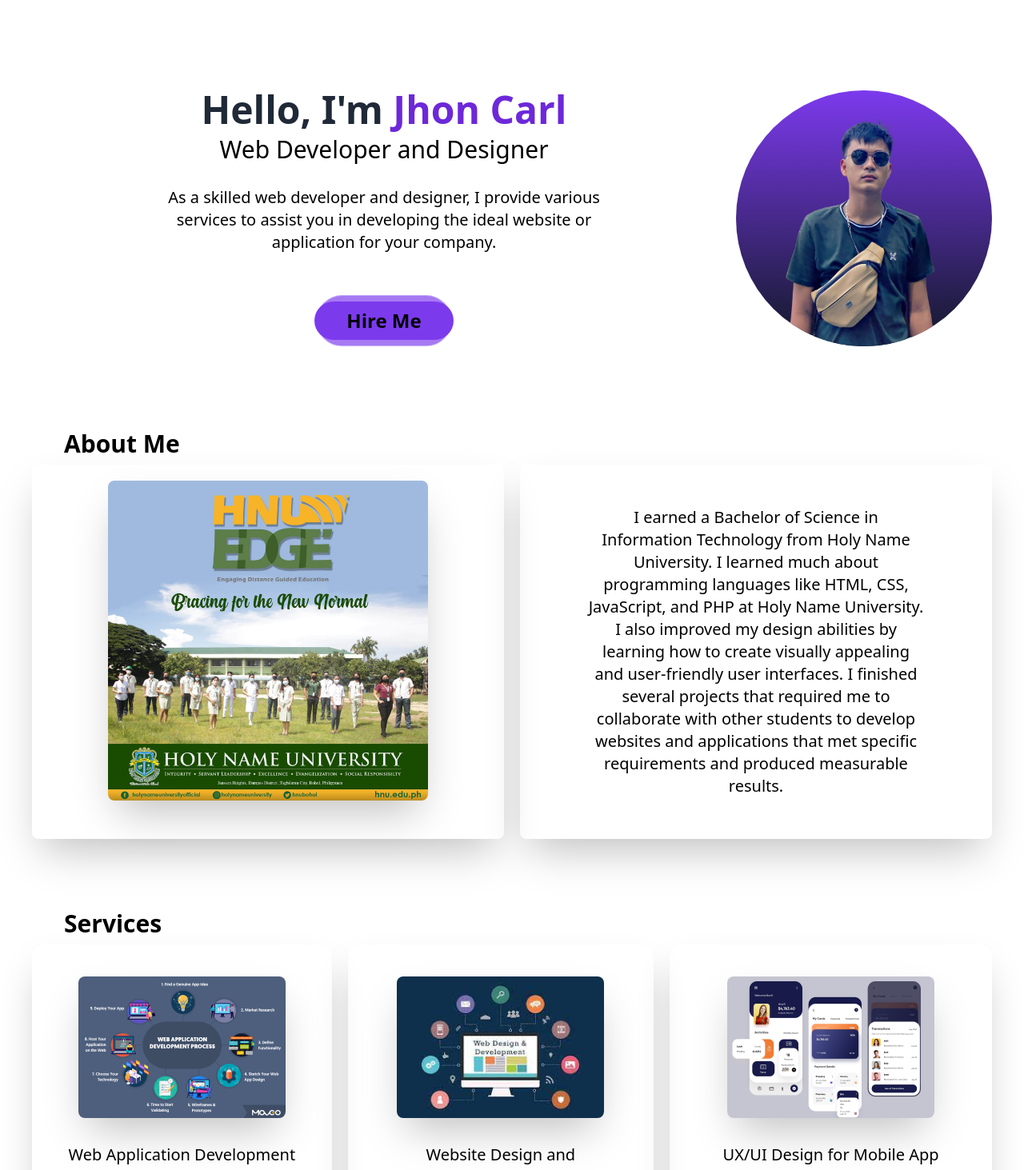
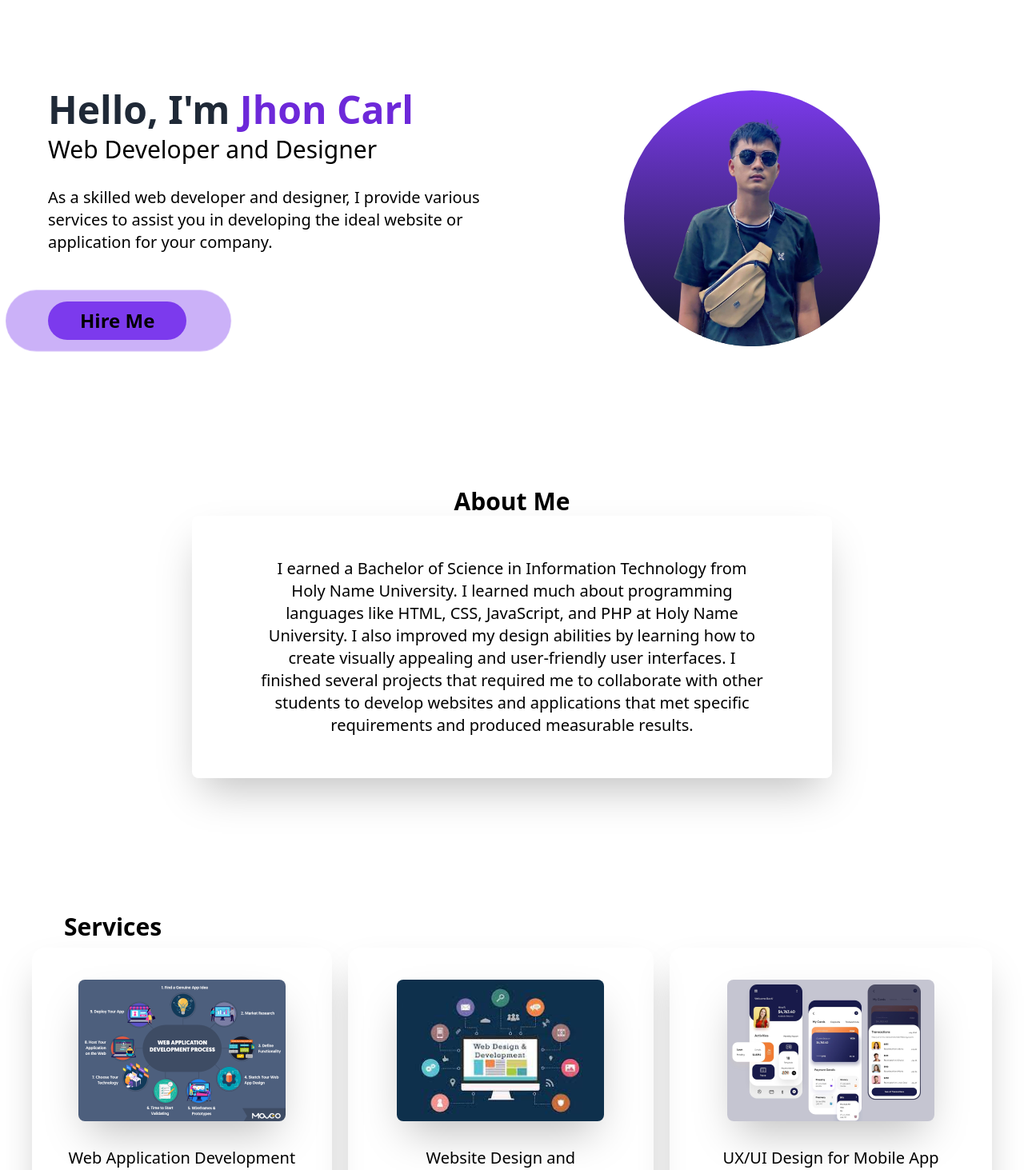
Before and after one commit to carlgrefiel/Portfolio, a React (Create React App) app: page / in a window 1280 px wide. Shown: the part 67-1530 px from the top of the page at 80% size. Built offline with nearby package versions, Linux system fonts and the light colour scheme.

Commit message:
added padding top and bottom 80px, homepage edit

```diff
--- a/src/App.js
+++ b/src/App.js
@@ -27,3 +27,6 @@ export default function App() {
     </NavBar>
   );
 };
+
+// isud sa layout grid ang mga content
+// margin top and buttom 80px
--- a/src/components/About.js
+++ b/src/components/About.js
@@ -1,19 +1,14 @@
-import hnu from '../assets/images/jpg/hnu.jpg'
+
 
 export default function About(props) {
     return (
-        <section id='about' className="xl:pt-[80px] lg:pt-[80px] md:pt-[80px] pt-10" onMouseEnter={() => props.setIsActive(1)}>
-            <h2 className='xl:text-3xl lg:text-2xl text-xl font-semibold my-2 pl-10' >About Me</h2>
-            <div className='lg:flex gap-5 '>
-                <div className='lg:w-1/2 shadow-2xl p-5 rounded-lg md:w-[600px] mx-auto'>
-                    <img className=" hover:scale-125 duration-500 shadow-2xl mx-auto w-[400px] h-[400px] rounded-lg" alt="hnu" src={hnu} />
-                </div>
-                <div className=' lg:w-1/2 mx-auto shadow-2xl p-5 rounded-lg'>
+        <section id='about' className="xl:py-[80px] lg:py-[80px] md:py-[80px] py-10" onMouseEnter={() => props.setIsActive(1)}>
+            <h2 className='xl:text-3xl lg:text-2xl text-xl font-semibold text-center' >About Me</h2>
+                <div className=' xl:w-[800px] w-4/5 mx-auto shadow-2xl p-5 rounded-lg'>
                     <p className="lg:text-xl md:text-lg text-md py-8 leading-8 lg:px-16 px-1 text-center">
                         I earned a Bachelor of Science in Information Technology from Holy Name University. I learned much about programming languages like HTML, CSS, JavaScript, and PHP at Holy Name University. I also improved my design abilities by learning how to create visually appealing and user-friendly user interfaces. I finished several projects that required me to collaborate with other students to develop websites and applications that met specific requirements and produced measurable results.
                     </p>
                 </div>
-            </div>
         </section>
     );
 };
--- a/src/components/ContactMe.js
+++ b/src/components/ContactMe.js
@@ -67,7 +67,7 @@ const ContactMe = (props) => {
     };
 
     return (
-        <section onMouseEnter={() => props.setIsActive(4)} id="contact" className='xl:pt-[80px] lg:pt-[80px] md:pt-[80px] pt-10'>
+        <section onMouseEnter={() => props.setIsActive(4)} id="contact" className='xl:py-[80px] lg:py-[80px] md:py-[80px] py-10'>
             <h2 className='xl:text-3xl lg:text-2xl text-xl font-semibold my-2 pl-10 pt-5' >
                 Contact Me
             </h2>
--- a/src/components/Home.js
+++ b/src/components/Home.js
@@ -5,9 +5,9 @@ import { HashLink as Link } from 'react-router-hash-link';//to install type: npm
 export default function Home(props) {
     const [hover, setHover] = useState(false);//to change the color of animation pulse while hovering
     return (
-        <section id='home' className='xl:pt-[80px] lg:pt-[80px] md:pt-[80px] pt-10' onMouseEnter={() => props.setIsActive(0)}>
+        <section id='home' className='xl:py-[80px] lg:py-[80px] md:py-[80px] py-10' onMouseEnter={() => props.setIsActive(0)}>
             <div className=' xl:flex'>
-                <div className='text-center lg:max-w-xl md:max-w-lg md:mx-auto sm:max-w-lg sm:mx-auto '>
+                <div className=' xl:w-1/2 xl:text-start mx-auto w-4/6  text-center xl:px-5'>
                     <h1 className='xl:text-5xl xl:font-semibold lg:text-4xl text-3xl font-medium text-gray-800 dark:text-gray-50' >
                         Hello, I'm <span className='jhoncarl text-violet-700 dark:text-green-600 font-bold'>Jhon Carl</span>
                     </h1>
@@ -17,14 +17,14 @@ export default function Home(props) {
                     <p className='lg:text-xl md:text-lg text-md py-5 leading-8'>
                         As a skilled web developer and designer, I provide various services to assist you in developing the ideal website or application for your company.
                     </p>
-                    <Link className='relative grid justify-items-center h-28' to="#contact" smooth>
-                        <span className={hover ? 'animate-ping dark:bg-violet-600 bg-green-600 rounded-full xl:h-12 lg:h-12 xl:w-32 lg:w-32 h-9 w-24  mt-10 ' : 'animate-ping bg-violet-600 dark:bg-green-600 rounded-full xl:h-12 lg:h-12 xl:w-32 lg:w-32 h-9 w-24  mt-10'}></span>
+                    <Link className='relative grid xl:justify-items-start justify-items-center h-28' to="#contact" smooth>
+                        <span className={hover ? 'animate-ping dark:bg-violet-600 bg-green-600 rounded-full xl:h-12 lg:h-12 xl:w-44 lg:w-44 h-9 w-24  mt-10 ' : 'animate-ping bg-violet-600 dark:bg-green-600 rounded-full xl:h-12 lg:h-12 xl:w-44 lg:w-44 h-9 w-24  mt-10'}></span>
                         <button onMouseEnter={() => setHover(!hover)} onMouseLeave={() => setHover(!hover)} className='absolute bg-violet-600 dark:bg-green-600 hover:bg-green-600 dark:hover:bg-violet-600 xl:py-2 lg:py-2 py-1 lg:px-10 xl:px-10 px-8  font-bold rounded-full xl:text-2xl lg:text-xl  text-lg mt-10'>
                             Hire Me
                         </button>
                     </Link>
                 </div>
-                <div>
+                <div className='w-1/2'>
                     <div className=' bg-gradient-to-t dark:from-gray-100 dark:to-green-600 from-gray-900 to-violet-600 rounded-full xl:w-80 xl:h-80 h-0 mx-auto invisible xl:visible '>
                         <img alt="carl" className='cursor-pointer' src={karu} />
                     </div>
--- a/src/components/Services.js
+++ b/src/components/Services.js
@@ -4,7 +4,7 @@ import uiux from '../assets/images/png/uiux.png'
 
 export default function Services(props) {
   return (
-    <section onMouseEnter={() => props.setIsActive(2)} id='services' className="xl:pt-[80px] lg:pt-[80px] md:pt-[80px] pt-10" >
+    <section onMouseEnter={() => props.setIsActive(2)} id='services' className="xl:py-[80px] lg:py-[80px] md:py-[80px] py-10" >
       <div>
         <h2 className='xl:text-3xl lg:text-2xl text-xl font-semibold my-2 pl-10'>Services</h2>
       </div>
--- a/src/components/Tools.js
+++ b/src/components/Tools.js
@@ -7,7 +7,7 @@ import vscode from '../assets/images/jpg/vscode.jpg'
 
 export default function Tools(props) {
     return (
-        <section onMouseEnter={() => props.setIsActive(3)} id='tools' className="xl:pt-[80px] lg:pt-[80px] md:pt-[80px] pt-10">
+        <section onMouseEnter={() => props.setIsActive(3)} id='tools' className="xl:py-[80px] lg:py-[80px] md:py-[80px] py-10">
            <h2 className='xl:text-3xl lg:text-2xl text-xl font-semibold my-2 pl-10' >Tools</h2>
           <div className='flex flex-wrap justify-center lg:gap-10 gap-5'>
               <div className='hover:scale-125 duration-500'>
--- a/src/navigationBar/NavBar.js
+++ b/src/navigationBar/NavBar.js
@@ -32,13 +32,14 @@ export default function NavBar(props) {
 
     return (
         <div className={props.darkMode ? "dark" : ""}>
-            <main className='bg-white px-10 font-sans dark:bg-gray-900 dark:text-white '>
+            <main className='bg-white font-sans dark:bg-gray-900 dark:text-white '>
+                <div className='xl:w-[1200px] mx-auto w-5/6'>
                     <nav id='navbar' className={`sticky ${visible ? 'top-0' : ''} `}>
                         <div className='relative lg:h-[100px] h-[50px] w-full flex items-center justify-center'>
                             <img className='absolute left-0' alt="logoBlack" src={props.darkMode ? logoWhite : logoBlack} width="100" />
                             <ul onMouseLeave={open ? () => setOpen(!open) : () => setOpen(open)} className={open ? 'md:visible lg:invisible bg-gray-200 shadow-2xl  dark:bg-gray-800 absolute rounded-lg p-5 w-52 flex flex-col right-0 top-20' : 'lg:visible invisible  flex gap-10 mx-auto'}>
                                 <Link to="#about" smooth >
-                                <li onClick={() => props.setIsActive(1)}  className={`text-lg font-semibold cursor-pointer py-1 dark:hover:border-white hover:border-black  hover:border-b-2 hover:text-teal-600 ${props.isActive === 1 ? ' dark:border-white border-black  border-b-2 text-teal-600' : ''}`}>
+                                    <li onClick={() => props.setIsActive(1)} className={`text-lg font-semibold cursor-pointer py-1 dark:hover:border-white hover:border-black  hover:border-b-2 hover:text-teal-600 ${props.isActive === 1 ? ' dark:border-white border-black  border-b-2 text-teal-600' : ''}`}>
                                         About
                                     </li>
                                 </Link>
@@ -69,6 +70,7 @@ export default function NavBar(props) {
                         </div>
                     </nav>
                     {props.children}
+                </div>
             </main>
         </div >
 
```
Lines whose indentation alone changed are shown as unchanged.
